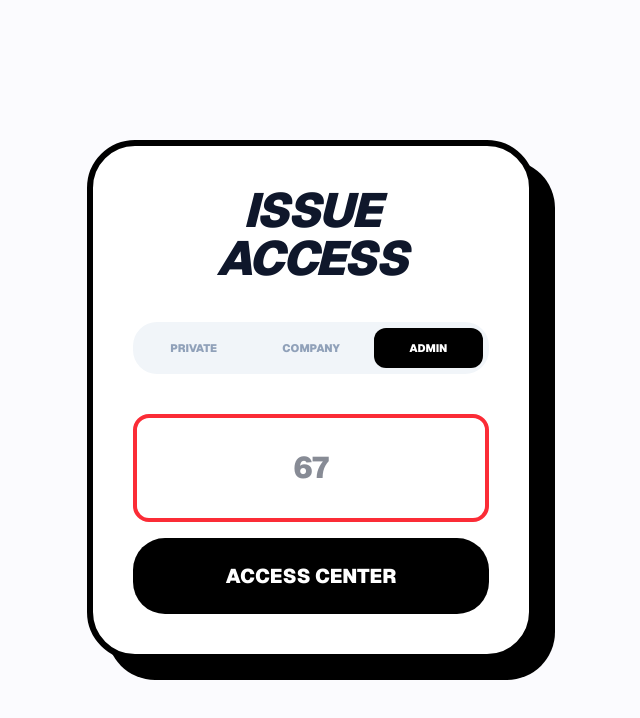
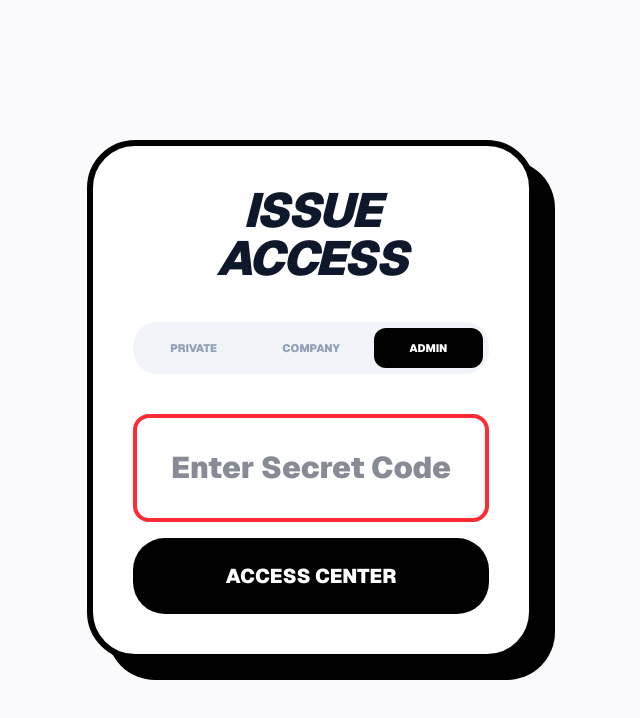
Before and after one commit to alonilibman/IssueCenter, a Next.js app: page /login in a window 1280 px wide. Both pictures are taken after a click on the button "ADMIN". Shown: the top 718 px of the page, without its empty margins (329-969 px from the left). Built offline with nearby package versions, Linux system fonts and the light colour scheme.

Commit message:
Updated placeholder text for secret code input in admin role

```diff
--- a/src/app/login/page.js
+++ b/src/app/login/page.js
@@ -109,7 +109,7 @@ export default function AuthPage() {
 
           {/* מסלול אדמין: קוד סודי בלבד */}
           {role === 'admin' && (
-            <input className="w-full p-8 rounded-2xl border-4 border-red-500 focus:border-black outline-none font-black text-3xl text-center" placeholder="67" type="password" value={secretCode} onChange={e => setSecretCode(e.target.value)} />
+            <input className="w-full p-8 rounded-2xl border-4 border-red-500 focus:border-black outline-none font-black text-3xl text-center" placeholder="Enter Secret Code" type="password" value={secretCode} onChange={e => setSecretCode(e.target.value)} />
           )}
 
           <button onClick={handleLogin} disabled={loading} className="w-full py-6 bg-black text-white rounded-[2rem] font-black text-xl hover:bg-emerald-500 transition-all active:scale-95">
```
